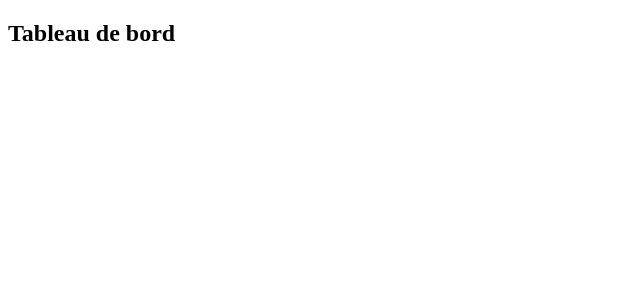
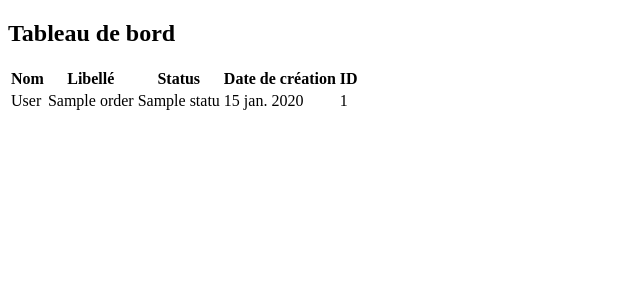
Before and after one commit to SimonDesc/order_nest, a Django app: page /dashboard/ in a window 1280 px wide. Shown: the top 300 px of the page, without its empty margins (0-640 px from the left). Run offline with Django 4.2, Linux system fonts and the light colour scheme; tables that the repository leaves empty hold one stand-in row (values such as "Sample post").

Commit message:
add dashboard minimum infos and remove hours in the html

```diff
--- a/src/webapp/templates/webapp/dashboard.html
+++ b/src/webapp/templates/webapp/dashboard.html
@@ -5,5 +5,28 @@
 {% endblock %}
 
 {% block content %}
-  <h1>Tableau de bord</h1>
+    <h1>Tableau de bord</h1>
+
+    <table>
+        <thead>
+            <tr>
+                <th>Nom</th>
+                <th>Libellé</th>
+                <th>Status</th>
+                <th>Date de création</th>
+                <th>ID</th>
+            </tr>
+        </thead>
+        <tbody>
+            {% for commande in commandes %}
+                <tr>
+                    <td>{{ commande.customer.last_name }}</td>
+                    <td>{{ commande.label }}</td>
+                    <td>{{ commande.status }}</td>
+                    <td>{{ commande.created_at|date:"SHORT_DATE_FORMAT" }}</td>
+                    <td>{{ commande.pk }}</td>
+                </tr>
+            {% endfor %}
+        </tbody>
+    </table>
 {% endblock %}
--- a/src/webapp/templates/webapp/home.html
+++ b/src/webapp/templates/webapp/home.html
@@ -12,7 +12,7 @@
     <p>last_name : {{ commande.customer.last_name }}</p>
     <p>phone number : {{ commande.customer.phone_number }}</p>
     <p>comments : {{ commande.comments }}</p>
-    <p>created at : {{ commande.created_at }}</p>
+    <p>created at : {{ commande.created_at|date:"SHORT_DATE_FORMAT" }}</p>
     <p>delivery date : {{ commande.estimated_delivery_date }}</p>
     <p>invoice date : {{ commande.invoice_date }}</p>
     <ul>
--- a/src/webapp/views.py
+++ b/src/webapp/views.py
@@ -29,5 +29,7 @@ class Search(TemplateView):
     template_name = 'webapp/search.html'
 
 
-class Dashboard(TemplateView):
+class Dashboard(ListView):
+    model = Order
     template_name = 'webapp/dashboard.html'
+    context_object_name = "commandes"
```
